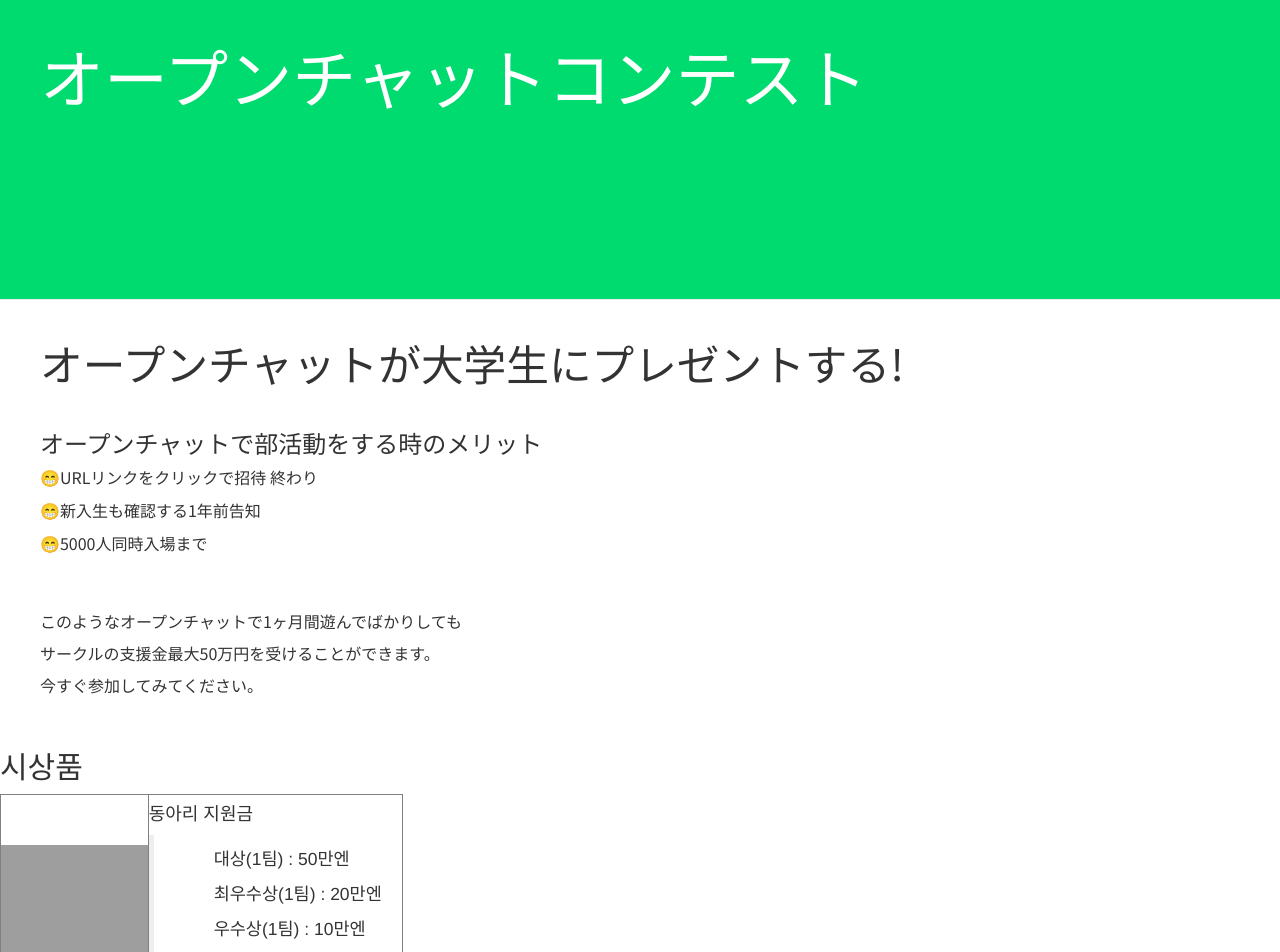
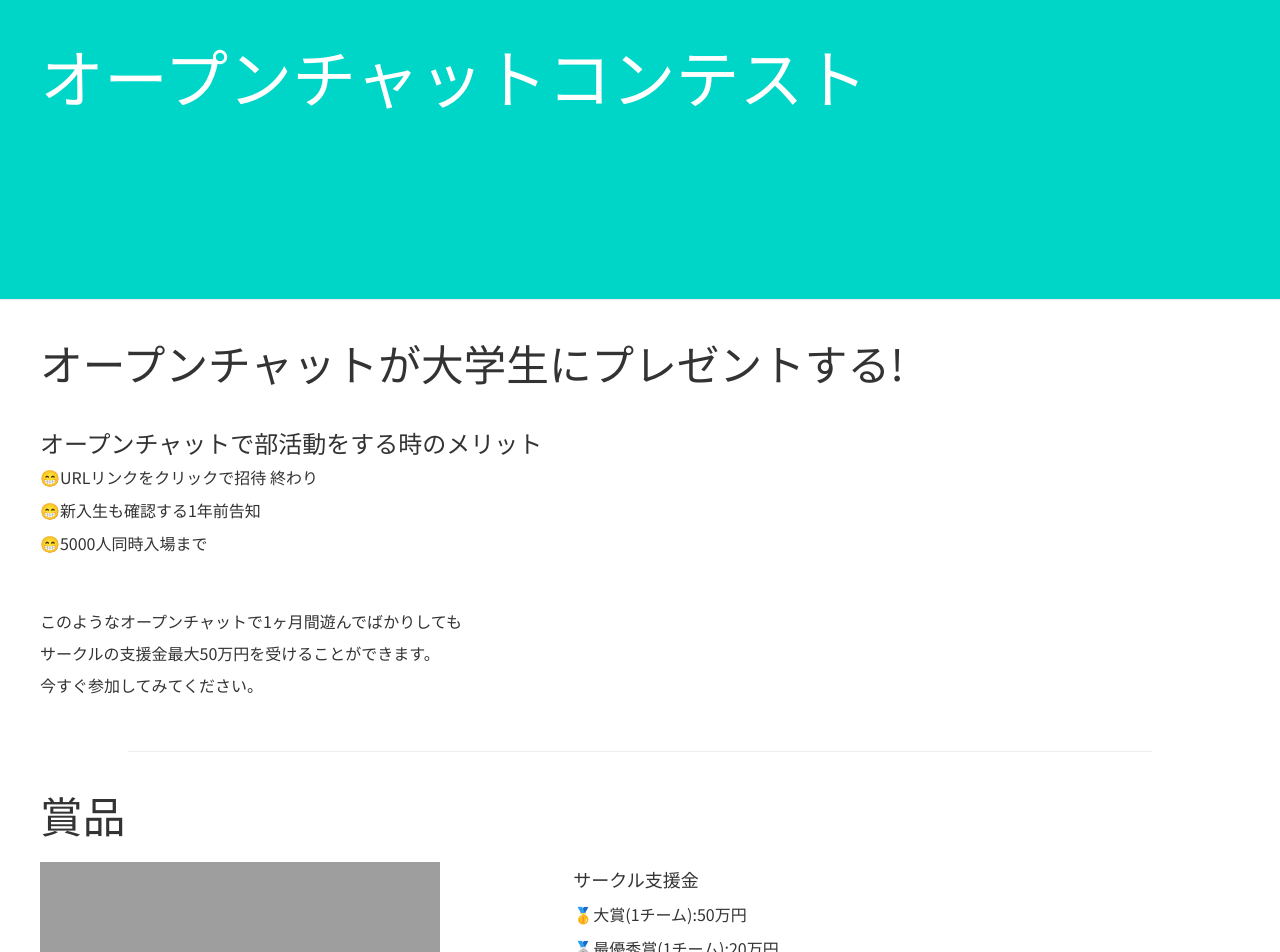
Before and after one commit to davidkwon1113/my-first-blog, a Django app: template blog/templates/blog/base.html in a window 1280 px wide. Shown: the top 952 px of the page. Run offline with Django 3.2, Linux system fonts and the light colour scheme; the template is opened without the code that fills it, so the values that code supplies are empty; parts of the project's set-up code (start-up, migrations or seed data) failed here and were passed over; some libraries are stand-ins or nearby versions; grey boxes are pictures that could not be loaded.

Commit message:
html/css 1st done

```diff
--- a/blog/static/css/blog.css
+++ b/blog/static/css/blog.css
@@ -1,5 +1,5 @@
 .page-header {
-    background-color: #00DB6F;
+    background-color: #00D6C7;
     margin-top: 0;
     padding: 20px 20px 20px 40px;
     height: 300px;
@@ -14,7 +14,7 @@
 }
 
 .event-section h2 {
-    padding: 20px 0px 20px 40px;
+    padding: 20px 20px 20px 40px;
     height: 60px;
     font-size: 32pt;
     text-decoration: none;
@@ -22,7 +22,7 @@
 }
 
 .event-description-1 {
-    padding: 20px 0px 20px 40px;
+    padding: 20px 20px 20px 40px;
     text-decoration: none;
     font-family : 'Noto Sans JP', sans-serif;
 }
@@ -34,9 +34,122 @@
 }
 
 .event-description-2 {
-    padding : 20px 0px 20px 40px;
+    padding : 20px 20px 20px 40px;
     font-size : 12pt;
     text-decoration: none;
     line-height : 200%;
     font-family : 'Noto Sans JP', sans-serif;
 }
+
+.require-section h2 {
+    padding : 20px 20px 20px 40px;
+    height: 60px;
+    font-size : 32pt;
+    text-decoration : none;
+    font-family : 'Noto Sans JP', sans-serif;
+}
+
+.require-description {
+    padding : 20px 20px 20px 40px;
+    text-decoration: none;
+    font-family : 'Noto Sans JP', sans-serif;
+}
+
+.require-description p {
+    font-size : 12pt;
+    text-decoration : none;
+    line-height : 200%;
+    font-family : 'Noto Sans JP', sans-serif;
+}
+
+.participants {
+    padding : 20px 20px 20px 0px;
+}
+
+.how-to {
+    padding : 20px 20px 20px 0px;
+}
+
+.apply-contents {
+    padding : 20px 20px 20px 0px;
+}
+
+.share-section h2 {
+    padding : 20px 20px 20px 40px;
+    height : 60px;
+    font-size : 32pt;
+    text-decoration : none;
+    font-family : 'Noto Sans JP', sans-serif;
+}
+
+.share-description {
+    padding : 20px 20px 20px 40px;
+    text-decoration : none;
+    font-family : 'Noto Sans JP', sans-serif;
+}
+
+.share-description p {
+    font-size : 12pt;
+    text-decoration : none;
+    font-family : 'Noto Sans JP', sans-serif;
+    padding : 20px 20px 20px 0px;
+}
+
+.service-section h2 {
+    padding : 20px 20px 20px 40px;
+    height : 60px;
+    font-size : 32pt;
+    text-decoration : none;
+    font-family : 'Noto Sans JP', sans-serif;
+}
+
+.service-description {
+   padding : 20px 20px 20px 40px;
+}
+
+
+.service-description p {
+    font-size : 12pt;
+    text-decoration : none;
+    font-family : 'Noto Sans JP', sans-serif;
+    padding : 20px 20px 20px 0px;
+    line-height : 200%;
+}
+
+.help-section h2 {
+    padding : 20px 20px 20px 40px;
+    height : 60px;
+    font-size : 32pt;
+    text-decoration : none;
+    font-family : 'Noto Sans JP', sans-serif;
+}
+
+.help-description {
+    padding : 20px 20px 20px 40px;
+    font-size : 12pt;
+    text-decoration : none;
+    font-family : 'Noto Sans JP', sans-serif;
+}
+
+.help-description p {
+    padding : 20px 20px 20px 0px;
+}
+
+.prize-section h2{
+    padding : 20px 20px 20px 40px;
+    height : 60px;
+    font-size : 32pt;
+    text-decoration : none;
+    font-family : 'Noto Sans JP', sans-serif;
+}
+
+.prize-table p {
+    line-height = 200%;
+    text-decoration : none;
+    font-family : 'Noto Sans JP', sans-serif;
+}
+
+.prize-table td {
+    padding : 20px 20px 20px 40px ;
+    vertical-align : top;
+}
--- a/blog/templates/blog/base.html
+++ b/blog/templates/blog/base.html
@@ -27,108 +27,128 @@
                        今すぐ参加してみてください。</p>
                 </div>
             </div>
+            <hr width = "80%", color = "#C4C4C4" noshade />
             <div class="prize-section">
                 <div class="title">
-                    <h2>시상품</h2>
+                    <h2>賞品</h2>
                 </div>
                 <div class="prize-table">
-                    <table border="1">
+                    <table border="0">
                         <tr>
                             <td>
-                                <img src="https://images.unsplash.com/photo-1527871369852-eb58cb2b54e2?ixlib=rb-1.2.1&q=85&fm=jpg&crop=entropy&cs=srgb" height = 110>
+                                <img src="https://images.unsplash.com/photo-1527871369852-eb58cb2b54e2?ixlib=rb-1.2.1&q=85&fm=jpg&crop=entropy&cs=srgb" height = 300>
                             </td>
                             <td>
-                                <h4>동아리 지원금</h4>
-                                <blockquote>
-                                    <ul>대상(1팀) : 50만엔</ul>
-                                    <ul>최우수상(1팀) : 20만엔</ul>
-                                    <ul>우수상(1팀) : 10만엔</ul>
-                                    <ul>장려상(20팀) : 1만엔</ul>
-                                </blockquote>
+                                <h4>サークル支援金</h4>
+                                <p>&#x1F947;大賞(1チーム):50万円</p>
+                                <p>&#x1F948;最優秀賞(1チーム):20万円</p>
+                                <p>&#x1F949;優秀賞(1チーム):10万円</p>
+                                <p>&#x1F389;奨励賞(20チーム):一万円</p>
                             </td>
                         </tr>
                         <tr>
-                            <td>image2</td>
-                            <td>descr2</td>
+                            <td>
+                                <img src="https://images.unsplash.com/photo-1497015289639-54688650d173?ixlib=rb-1.2.1&q=85&fm=jpg&crop=entropy&cs=srgb" height = 300>
+                            </td>
+                            <td>
+                            <h4>サークル特別紹介</h4>
+                            <p>&#x1F3A5;毎日30万人が訪問するオープンチャットメイン州で<br>
+                               サークルが特別紹介されます。</p>
+                            </td>
                         </tr>
                         <tr>
-                            <td>image3</td>
-                            <td>descr3</td>
+                            <td>
+                                <img src="https://images.unsplash.com/photo-1568992687947-868a62a9f521?ixlib=rb-1.2.1&q=85&fm=jpg&crop=entropy&cs=srgb" height = 300>
+                            </td>
+                            <td>
+                                <h4>特別イベント招請</h4>
+                                <p>&#x1F3E2;LINE本社で開かれる特別イベントに招待されます。</p>
+                            </td>
                         </tr>
                         <tr>
-                            <td>image4</td>
-                            <td>descr4</td>
+                            <td>
+                                <img src="https://images.unsplash.com/photo-1558898479-33c0057a5d12?ixlib=rb-1.2.1&q=85&fm=jpg&crop=entropy&cs=srgb" height = 355>
+                            </td>
+                            <td>
+                                <h4>学生広報大使選定</h4>
+                                <p>&#x1F9E0;オープンチャット公式学生広報大使として<br>
+                                   活動できる機会が与えられます。</p>
+                            </td>
                         </tr>
                     </table>
                 </div>
             </div>
-            <div class = "require_section">
+            <hr width = "80%", color = "#C4C4C4" noshade />
+            <div class = "require-section">
                 <div class="title">
-                    <h2>콘테스트에 참가하려면?</h2>
+                    <h2>コンテストに参加するには?</h2>
                 </div>
-                <div class = "description">
+                <div class = "require-description">
                     <div class = "participants">
-                        <h3>참가 대상</h3>
-                        <p>대학생 누구나</p>
-                    <div>
+                        <h3>参加対象</h3>
+                        <p>&#x1F46B;大学生の誰もが</p>
+                    </div>
                     <div class = "how-to">
-                        <h3>참가 방법</h3>
-                            <ol><li>동아리 대화방을 생성하세요</li>
-                            <li>설명문에 "OpenChat;lenge"를 넣으세요</li>
-                            <li>12/13까지 참가자들과 대화를 나누세요</li>
-                            <li>12/20까지 사용후기를 응모하세요</li>
-                            <li>응모샘플은 아래를 참고하세요</li></ol>
+                        <h3>参加方法</h3>
+                            <p>1) サークルのチャットルームを生成してください。</p>
+                            <p>2) 説明文に"OpenChat;lenge"を入れてください。</p>
+                            <p>3) 12/13まで、参加者たちと対話を交わしてください。</p>
+                            <p>4) 12/20まで、使用後記を応募してください。</p>
+                            <p>5) 応募サンプルは下記をご参考ください。</p>
                     </div>
                     <div class = "apply-contents">
-                        <h3>응모 내용</h3>
-                        <blockquote>
-                            <p>내가 속한 동아리 대화방을 OpenChat으로 옮겨 보세요<br>
-                               1달 동안 OpenChat을 사용해보고, 활용 사례와 좋았던 점을 자유로운 형식으로 응모해보세요<br>
-                               여러분의 재기발랄한 사용후기를 기다리고 있습니다
+                        <h3>応募内容</h3>
+                        <p>私が属しているサークルのチャットルームをオープンチャットに移してみてください。<br>
+                           1ヵ月間、オープンチャットを使ってみて、活用事例とよかった点を自由な形式で応募してみてください。<br>
+                           皆様の才気あふれるご使用をお待ちしております。
                         </p>
-                        </blockquote>
                     </div>
                     <div class = "button">
-                        <input type = "button" value = "응모샘플 보기" onClick = "window.open('http://openchat-blog.line.me/')">
-                        <input type = "button" value = "응모하기" onClick = "window.open('http://openchat-blog.line.me/')">
+                        <a href="http://openchat-blog.line.me/"><img src="../../static/img/sample_button.png" alt="応募サンプル" height="36" border="0"></a>
+                        <a href="http://openchat-blog.line.me/"><img src="../../static/img/apply_button.png" alt="応募する" height="36" border="0"></a>
                     </div>
                 </div>
             </div>
-            <div class = "share_section">
+            <hr width = "80%", color = "#C4C4C4" noshade />
+            <div class = "share-section">
                 <div class = "title">
-                    <h2>친구에게 공유해보세요!</h2>
+                    <h2>友達に共有してみてください!</h2>
                 </div>
+                <div class = "share-description">
+                    <p>コンテストに一緒に参加したいお友達にコンテストの内容を共有してみてください。</p>
                     <div class = "button">
-                    <input type = "button" value = "Twitter로 공유하기" onClick = "window.open('https://twitter.com/intent/tweet?text=%EB%82%98%EB%9E%91%EA%B0%99%EC%9D%B4%EC%B0%B8%EC%97%AC%ED%95%98%EC%9E%90%1D&url=http://openchat-blog.line.me/')">
-                    <input type = "button" value = "Facebook으로 공유하기" onClick = "window.open('https://www.facebook.com/sharer/sharer.php?u=http%3A%2F%2Fopenchat-blog.line.me%2F')">
+                        <a href="https://twitter.com/intent/tweet?text=%EB%82%98%EB%9E%91%EA%B0%99%EC%9D%B4%EC%B0%B8%EC%97%AC%ED%95%98%EC%9E%90%1D&url=http://openchat-blog.line.me/"><img src="../../static/img/twitter_button.png" alt="Twitterで共有する" height="36" border="0"></a>
+                        <a href='https://www.facebook.com/sharer/sharer.php?u=http%3A%2F%2Fopenchat-blog.line.me%2F'><img src="../../static/img/facebook_button.png" alt="Facebookで共有する" height="36" border="0"></a>
                     </div>
                 </div>
-            <div class = "service_section">
+            </div>
+            <hr width = "80%", color = "#C4C4C4" noshade />
+            <div class = "service-section">
                 <div class = "title">
-                    <h2>OpenChat이란?</h2>
+                    <h2>オープンチャットとは?</h2>
                 </div>
-                <div class = "description">
-                    <blockquote>
-                        <p>LINE OpenChat은 LINE ID 공유 없이,<br>
-                           다른 사용자들과 취미 및 생활밀착형 정보를<br>
-                           실시간 메시지로 공유할 수 있는 서비스입니다.<br>
+                <div class = "service-description">
+                        <iframe width="560" height="315" src="https://www.youtube.com/embed/suTfLbST1f4" frameborder="0" allow="accelerometer; autoplay=1; encrypted-media; gyroscope; picture-in-picture" allowfullscreen></iframe>
+                        <p>LINEオープンチャットはLINE ID共有なしで、<br>
+                           他のユーザーと趣味及び生活密着型情報を<br>
+                           リアルタイムメッセージで共有できるサービスです。<br>
                         </p>
-                    </blockquote>
-                </div>
                         <div class = "button">
-                    <input type = "button" value = "서비스 알아보기" onClick = "window.open('http://openchat-blog.line.me/')">
+                            <a href="http://openchat-blog.line.me/"><img src="../../static/img/service_button.png" alt="サービスを調べる" height="36" border="0"></a>
                        </div>
                </div>
-           <div class = "help_section">
+           </div>
+           <hr width = "80%", color = "#C4C4C4" noshade />
+           <div class = "help-section">
                <div class = "title">
-                   <h2>도움말</h2>
+                   <h2>ヘルプ</h2>
                </div>
-               <div class = "description">
-                   <p>콘테스트 문의사항은 아래로 연락해주세요</p>
-               </div>
+               <div class = "help-description">
+                   <p>コンテストに関するお問い合わせは下記までご連絡ください。</p>
                    <div class = "button">
                        <a href="http://nav.cx/ghnRWDr"><img src="https://scdn.line-apps.com/n/line_add_friends/btn/ja.png" alt="友だち追加" height="36" border="0"></a>
                    </div>
                </div>
+           </div>
     </body>
 </html>
```
Also changed, not shown: blog/static/img/apply_button.png (added), blog/static/img/facebook_button.png (added), blog/static/img/sample_button.png (added), blog/static/img/service_button.png (added), blog/static/img/twitter_button.png (added), 1 other file. Lines whose indentation alone changed are shown as unchanged.
